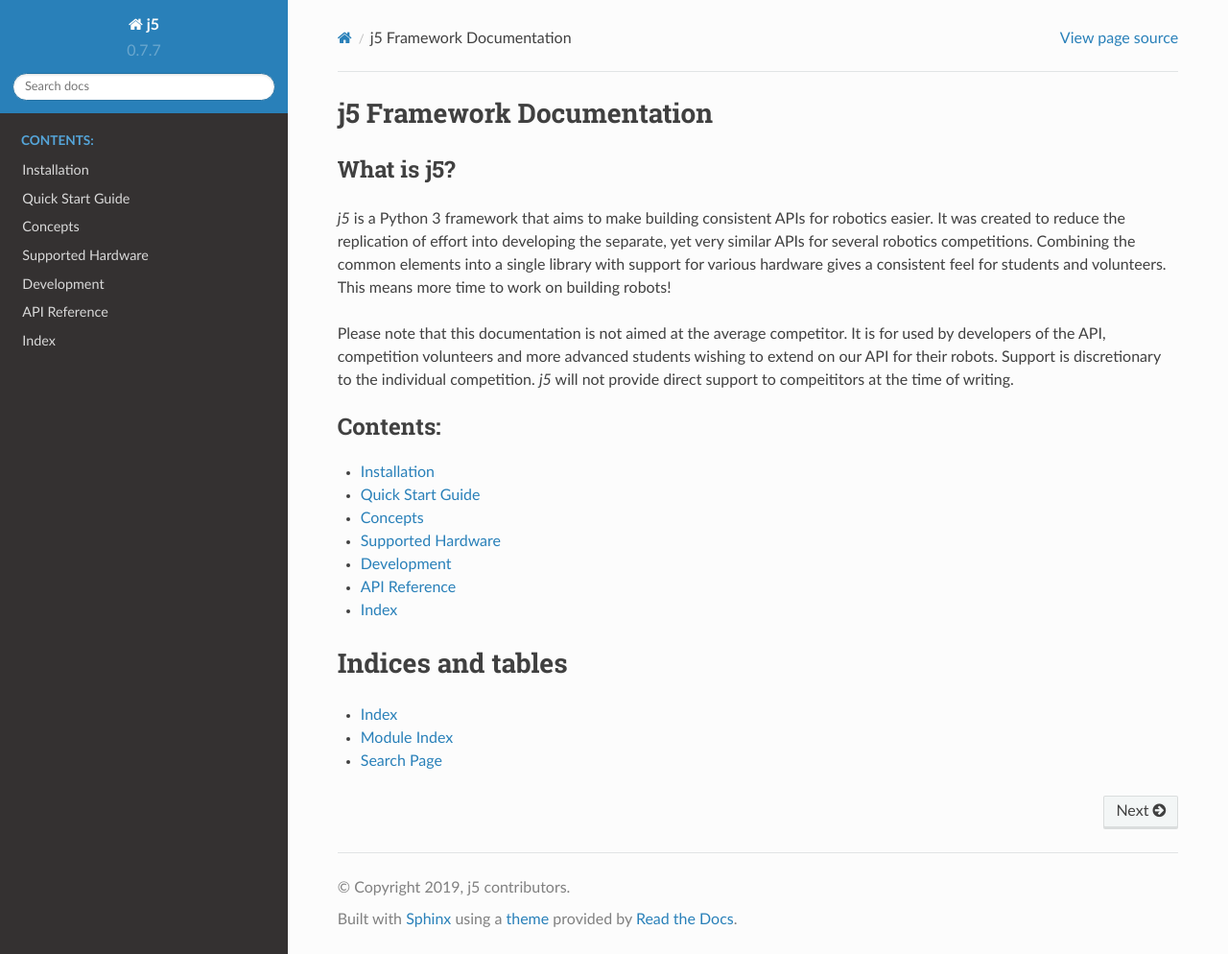
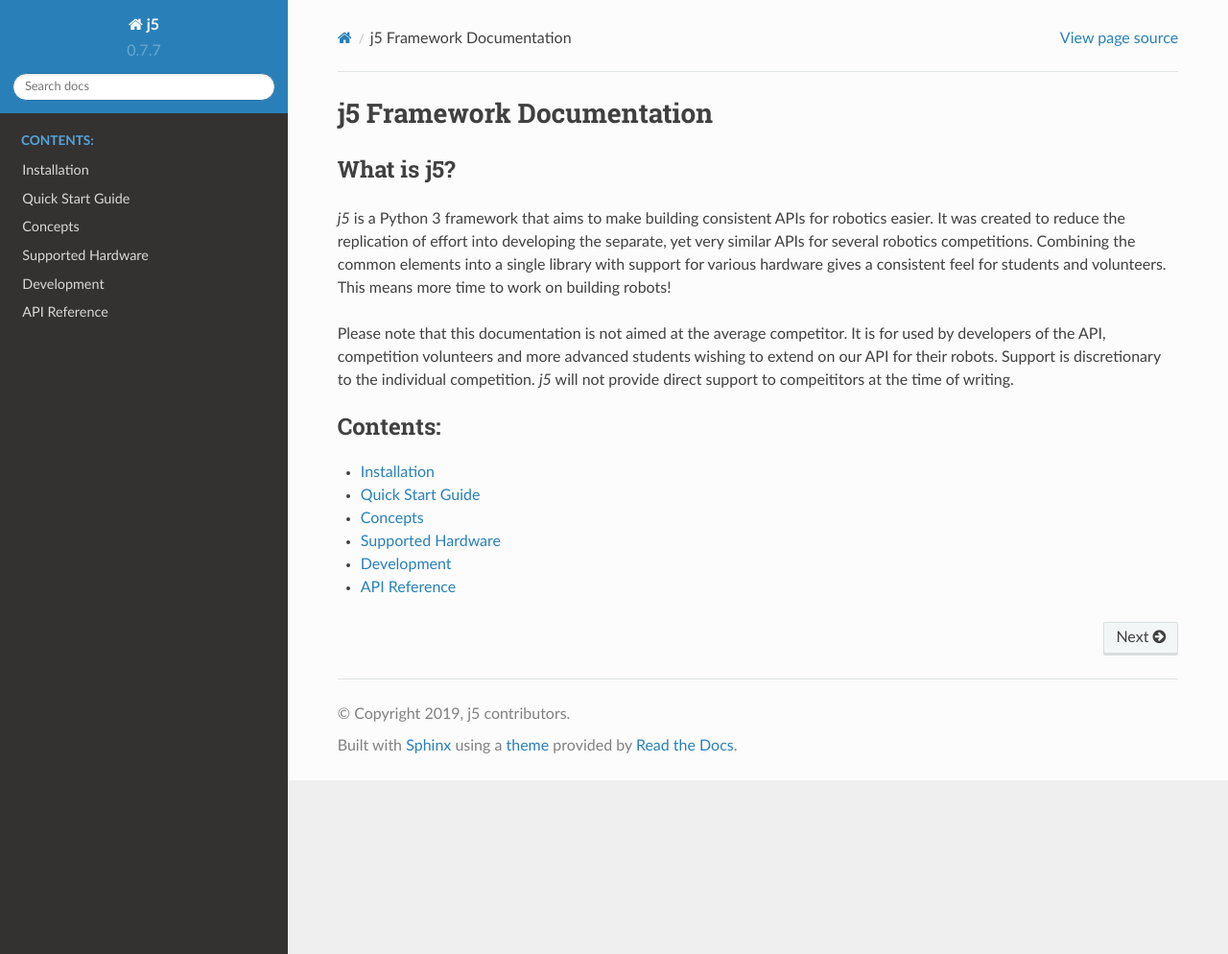
Before and after one commit to srobo/j5, a Sphinx documentation site: the page built from docs/index.rst, in a window 1280 px wide and 994 px high. Shown: the whole window at 96% size. Built offline with Sphinx 7.4.7 and the Read the Docs theme 2.0.0, drawn with Linux system fonts in a browser that asks for light colours.

Commit message:
Remove indices and tables from docs index

```diff
--- a/docs/index.rst
+++ b/docs/index.rst
@@ -22,11 +22,3 @@ Please note that this documentation is not aimed at the average competitor. It i
    development/index
 
    source/modules
-   genindex
-
-Indices and tables
-==================
-
-* :ref:`genindex`
-* :ref:`modindex`
-* :ref:`search`
```
